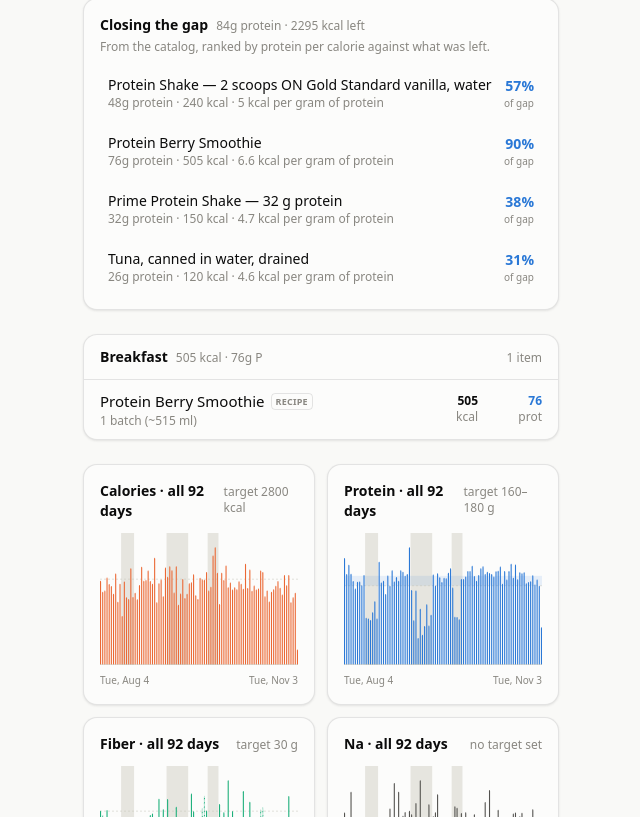
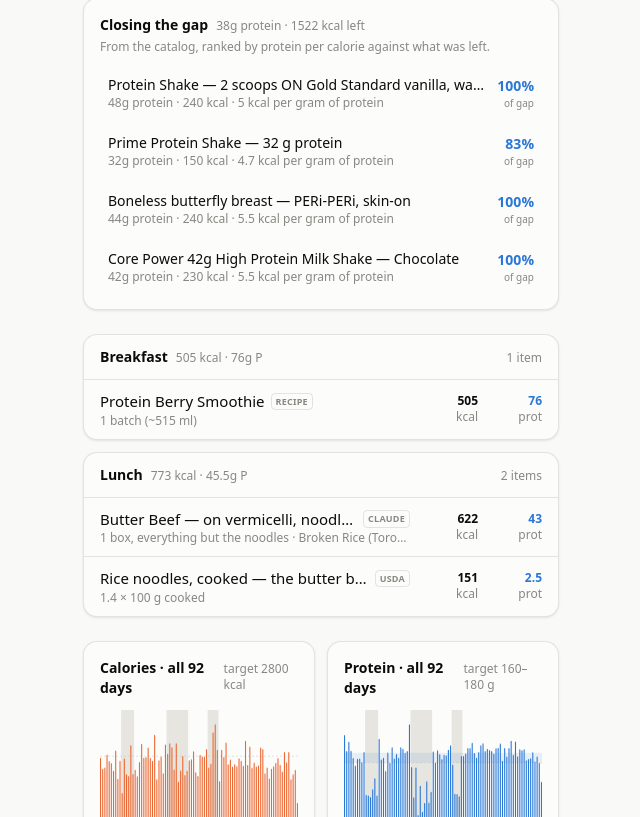
Before and after one commit to soldoutbudokan/Health, a Next.js app: page /Health/ in a window 1280 px wide. Shown: the part 1443-2260 px from the top of the page, without its empty margins (69-709 px from the left). Built offline with nearby package versions, Linux system fonts and the light colour scheme.

Commit message:
Log Nov 3 lunch: Broken Rice butter beef on vermicelli, 30% of the noodles left
Adds the butter beef box (estimated, no published nutrition) and a USDA
cooked rice noodle staple, so the noodles log on their own row at 1.4 x 100 g.

```diff
--- a/src/data/restaurants.ts
+++ b/src/data/restaurants.ts
@@ -2459,4 +2459,15 @@ export const RESTAURANT_FOODS: Food[] = [
     note: "Estimated on Nov 2 from the menu's description; Florin posts no nutrition. Built as about 140 g fresh egg pappardelle, 150 g wild boar ragù with some pancetta and oil, 15 g aged parmesan and a little butter to finish. Call it 650–950 kcal, mostly the portion and the fat in the ragù; the boar itself is lean. Sodium 700–1,500 mg, from the ragù and the cheese.",
     tags: ["pasta", "pappardelle", "ragu", "ragù", "wild boar", "boar", "parmesan", "florin", "florin trattoria", "italian", "toronto", "restaurant", "lunch"],
   },
+  {
+    id: "broken-rice-butter-beef",
+    name: "Butter Beef",
+    variant: "on vermicelli, noodles logged separately",
+    brand: "Broken Rice (Toronto)",
+    source: "claude",
+    per: "1 box, everything but the noodles",
+    macros: { calories: 622, protein: 43, carbs: 32, fat: 36, fiber: 3, sugar: 22, sodium: 1850 },
+    note: "Estimated on Nov 3; Broken Rice on Yonge posts no nutrition, only that the beef is shredded striploin cooked in butter. Built as about 130 g cooked striploin, a tablespoon of butter and a little oil, garlic and onion, a soy and sugar marinade, lettuce, herbs and pickled carrot, a sprinkle of peanuts and fried shallot, and 60 ml of nước chấm. Call it 450–850 kcal, mostly the butter and the beef portion; sodium 1,000–2,600 mg, most of it the nước chấm. The noodles go on their own row as the rice-noodle staple, about 200 g a box, so a box with noodles left over logs right.",
+    tags: ["butter beef", "buttered beef", "beef", "striploin", "vermicelli", "bun", "bún", "vietnamese", "broken rice", "toronto", "restaurant", "lunch"],
+  },
 ];
--- a/src/data/staples.ts
+++ b/src/data/staples.ts
@@ -1727,4 +1727,15 @@ export const STAPLE_FOODS: Food[] = [
     note: "USDA white table wine at a 5 oz glass. About 15 g of alcohol, 106 kcal, which no macro column holds; the carbs make up the rest. Sweeter whites carry more sugar, and a bigger pour scales with the servings multiplier.",
     tags: ["wine", "white wine", "glass", "alcohol", "drink", "via rail"],
   },
+  {
+    id: "staple-rice-noodles-cooked",
+    name: "Rice noodles, cooked",
+    variant: "rice vermicelli or flat rice noodles",
+    source: "usda",
+    per: "100 g cooked",
+    gramsPerServing: 100,
+    macros: { calories: 108, protein: 1.8, carbs: 24, fat: 0.2, fiber: 1, sugar: 0, sodium: 19 },
+    note: "USDA cooked rice noodles, per 100 g, added Nov 3 for a vermicelli box. Boiled in plain water, so the sodium is close to the whole figure; the sauce's salt belongs to whatever sits on top. A takeout vermicelli box holds about 200 g cooked, so a whole one is 2.",
+    tags: ["rice noodles", "noodles", "vermicelli", "bun", "bún", "rice", "vietnamese", "carb"],
+  },
 ];
```
Also changed, not shown: data/log.csv.
